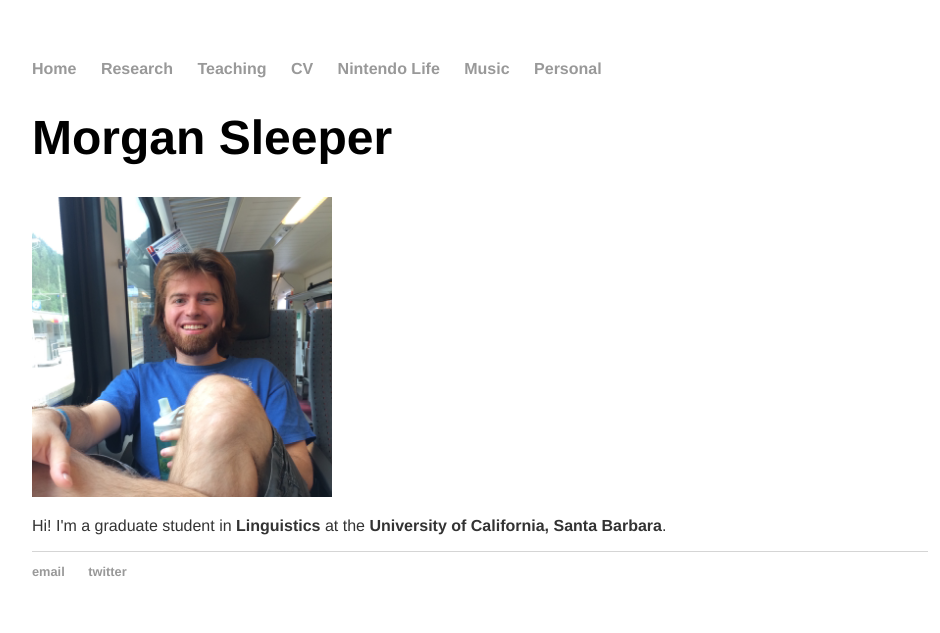
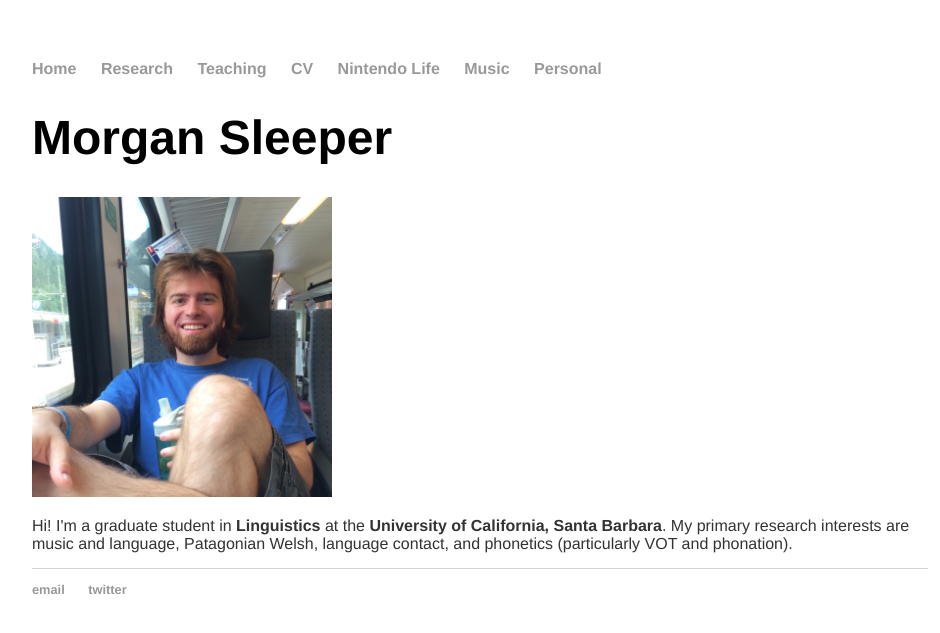
Before and after one commit to morgansleeper/morgansleeper.github.io, a Jekyll site: the page built from index.html, in a window 1280 px wide. Shown: the top 633 px of the page, without its empty margins (160-1100 px from the left). Built offline with Jekyll 4.4.1, drawn with Linux system fonts in a browser that asks for light colours.

Commit message:
Update index.html

```diff
--- a/index.html
+++ b/index.html
@@ -6,5 +6,6 @@ title: Morgan Sleeper
 	<h1>Morgan Sleeper</h1>
 	<p><img src = morgan.jpeg
 		style="width:300px;height:300px;"></p>
-	<p>Hi! I'm a graduate student in <b>Linguistics</b> at the <b>University of California, Santa Barbara</b>.</p>
+	<p>Hi! I'm a graduate student in <b>Linguistics</b> at the <b>University of California, Santa Barbara</b>. My primary research interests
+		are music and language, Patagonian Welsh, language contact, and phonetics (particularly VOT and phonation).</p>
 </div><!-- /.blurb -->
```
